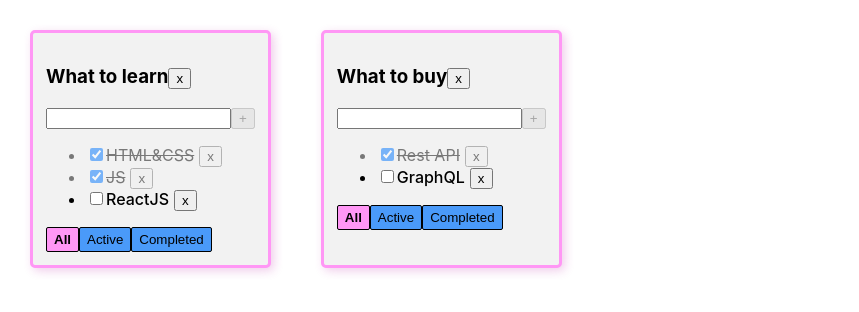
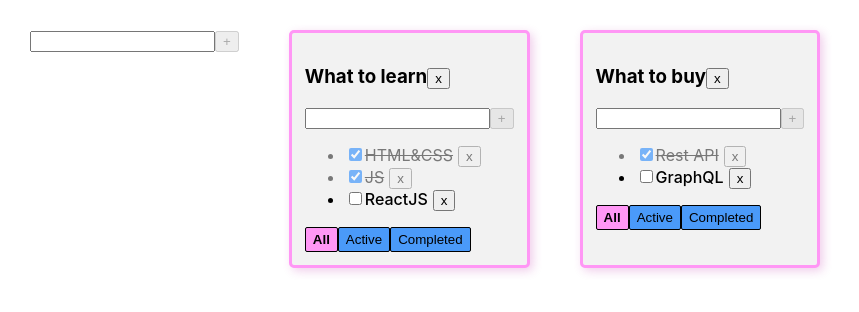
Before and after one commit to SergShcherbina/todolist, a React (Create React App) app: page / in a window 1280 px wide. Shown: the top 312 px of the page, without its empty margins (0-859 px from the left). Built offline with nearby package versions, Linux system fonts and the light colour scheme.

Commit message:
tuesday_2-AddItemForm

```diff
--- /dev/null
+++ b/src/AddItemForm .tsx
@@ -0,0 +1,44 @@
+import { ChangeEvent, KeyboardEvent, useState } from "react"
+
+type AddItemFormType = {
+    addItem: (value: string) => void
+}
+
+export const AddItemForm = (props: AddItemFormType) => {
+    let [newTitle, setNewTitle] = useState("")
+    let [error, setError] = useState('')
+
+    const addItem = () => {
+        if(newTitle.trim() === '') {                                                   //записываем ошибку если отправляем пустой инпут
+            setError('Title is required')
+            return;
+        } else {
+            props.addItem(newTitle.trim());
+            setNewTitle("");
+        }
+    }
+
+    const onChangeHandler = (e: ChangeEvent<HTMLInputElement>) => {
+        setNewTitle(e.currentTarget.value)
+        setError('')
+    }
+
+    const onKeyPressHandler = (e: KeyboardEvent<HTMLInputElement>) => {
+        if (e.charCode === 13) {                                                    //поведение при нажатии на ввод
+            addItem();
+        }
+    }
+
+    return (
+        <div>
+            <input value={newTitle}
+                onChange={ onChangeHandler }
+                onKeyPress={ onKeyPressHandler }
+                className={error ? "error" : ''}
+            />
+            <button onClick={addItem}
+                    disabled={ !newTitle  }>+</button>
+            { error ? <div className={'error-message'}> {error} </div> : null}
+        </div>
+    )
+}
--- a/src/App.tsx
+++ b/src/App.tsx
@@ -2,6 +2,7 @@ import React, {useState} from 'react';
 import './App.css';
 import {TaskType, Todolist} from './Todolist';
 import {v1} from "uuid";
+import { AddItemForm } from './AddItemForm ';
 
 export type FilterValuesType = "all" | "active" | "completed";
 
@@ -38,22 +39,25 @@ function App() {
     })
 
     function removeTask(id: string, todoListId: string) {
-        let todolistTasks = tasks[todoListId] ;                       //достаем нужный массив из обьекта по id
-        tasks[todoListId] = todolistTasks
-            .filter(t => t.id !== id)                                 //фильтруем массив по полученному id
-        setTasks({...tasks})                                    //сетаем обратно копию отфильтрованного массива
+        //более интересный способ
+        setTasks({...tasks, [todoListId]: tasks[todoListId].filter(el => el.id !== id)});
     }
 
     function addTask(title: string, todoListId: string) {
         let task = {id: v1(), title: title, isDone: false};           //новый обьект в который записали title
-        tasks[todoListId] = [task, ...tasks[todoListId]]              //в конкретную таску записываем таску и копию всех предыдущих
-        setTasks({...tasks})                                    //сетим копию всего обьекта tasks
+        setTasks({...tasks, [todoListId]: [task, ...tasks[todoListId]]});
     }
 
     const onChangeStatusChecked = (taskId: string, newIsDone: boolean, todoListId: string) => {
         setTasks({...tasks, [todoListId]: tasks[todoListId]
                 .map(el => el.id ===  taskId ? {...el, isDone: newIsDone } : el) })
+    }
 
+    const addTodolist = (value: string) => {
+        const newTodolistId = v1();
+        const newTodolist : TodoListType =  {id: newTodolistId, title: value, filter: 'all'}
+        setTodolists( [newTodolist, ...todoLists]);
+        setTasks({...tasks, [newTodolistId]: []})                    //в новый тудулист закидываем пустой массив тасок
     }
 
     const removeTodolist = (todoListId: string) => {
@@ -70,6 +74,7 @@ function App() {
 
     return (
         <div className="App">
+            <AddItemForm addItem={addTodolist}/>
             {
                 todoLists.map(todolist =>   {
                     let tasksForTodolist = tasks[todolist.id];
--- a/src/Todolist.tsx
+++ b/src/Todolist.tsx
@@ -1,7 +1,8 @@
-import React, {ChangeEvent, KeyboardEvent, useState} from 'react';
-import {FilterValuesType} from './App';
-import {useAutoAnimate} from "@formkit/auto-animate/react";              //скрипт для авто анимации списка
+import React, { ChangeEvent, KeyboardEvent, useState } from 'react';
+import { FilterValuesType } from './App';
+import { useAutoAnimate } from "@formkit/auto-animate/react";              //скрипт для авто анимации списка
 import './Todolist.css'
+import { AddItemForm } from './AddItemForm ';
 
 export type TaskType = {
     id: string
@@ -22,56 +23,25 @@ type PropsType = {
 }
 
 export function Todolist(props: PropsType) {
-
-    let [title, setTitle] = useState("")
-    let [error, setError] = useState('')
     const [refLi] = useAutoAnimate<HTMLUListElement>()                              //даем название ссылке для авто анимации
 
-
-    const addTask = () => {
-        if(title.trim() === '') {                                                   //записываем ошибку если отправляем пустой инпут
-            setError('Title is required')
-            return;
-        } else {
-            props.addTask(title.trim(), props.id);
-            setTitle("");
-        }
+    const addTask = (value: string) => {
+        props.addTask(value, props.id);
     }
 
-    const onChangeHandler = (e: ChangeEvent<HTMLInputElement>) => {
-        setTitle(e.currentTarget.value)
-        setError('')
-    }
-
-    const onKeyPressHandler = (e: KeyboardEvent<HTMLInputElement>) => {
-        if (e.charCode === 13) {                                                    //поведение при нажатии на ввод
-            addTask();
-        }
-    }
     const onChangeStatusHandler = (taskId: string, newIsDone: boolean) => {
         console.log(newIsDone)
         props.onChangeStatusChecked(taskId, newIsDone, props.id)
     }
 
-
-    const onAllClickHandler = () => props.changeFilter("all", props.id );
-    const onActiveClickHandler = () => { props.changeFilter("active", props.id)};
-    const onCompletedClickHandler = () => props.changeFilter("completed", props.id);
+    //функция которая возвращает колбек функции с переданным параметром
+    const onFilterClickHandler = (filter: FilterValuesType) => () => props.changeFilter(filter, props.id)
 
     return <div className={'wrapperTodolist'}>
         <h3>{props.title}
             <button onClick={() => props.removeTodolist(props.id)} >x</button>
         </h3>
-        <div>
-            <input value={title}
-                   onChange={ onChangeHandler }
-                   onKeyPress={ onKeyPressHandler }
-                   className={error ? "error" : ''}
-            />
-            <button onClick={addTask}
-                    disabled={ !title  }>+</button>
-            { error ? <div className={'error-message'}> {error} </div> : null}
-        </div>
+        <AddItemForm addItem={addTask} />
 
         <ul ref={refLi}>
             {
@@ -81,19 +51,22 @@ export function Todolist(props: PropsType) {
 
                     return <li key={t.id} className={t.isDone ? "is-done" : 'listTasks'}>
                         <input type="checkbox"
-                               onChange={()=>onChangeStatusHandler(t.id, !t.isDone)}
-                               checked={t.isDone}
+                            onChange={() => onChangeStatusHandler(t.id, !t.isDone)}
+                            checked={t.isDone}
                         />
                         <span>{t.title}</span>
-                        <button onClick={ onClickHandler }>x</button>
+                        <button onClick={onClickHandler}>x</button>
                     </li>
                 })
             }
         </ul>
         <div>
-            <button className={props.filter === 'all' ? 'active-filter' : 'filter'} onClick={ onAllClickHandler }>All</button>
-            <button className={props.filter === 'active' ? 'active-filter' : 'filter'} onClick={ onActiveClickHandler }>Active</button>
-            <button className={props.filter === 'completed' ? 'active-filter' : 'filter'} onClick={ onCompletedClickHandler }>Completed</button>
+            <button className={props.filter === 'all' ? 'active-filter' : 'filter'}
+                onClick={onFilterClickHandler("all")}>All</button>
+            <button className={props.filter === 'active' ? 'active-filter' : 'filter'}
+                onClick={onFilterClickHandler("active")}>Active</button>
+            <button className={props.filter === 'completed' ? 'active-filter' : 'filter'}
+                onClick={onFilterClickHandler("completed")}>Completed</button>
         </div>
     </div>
 }
```
Lines whose indentation alone changed are shown as unchanged.
